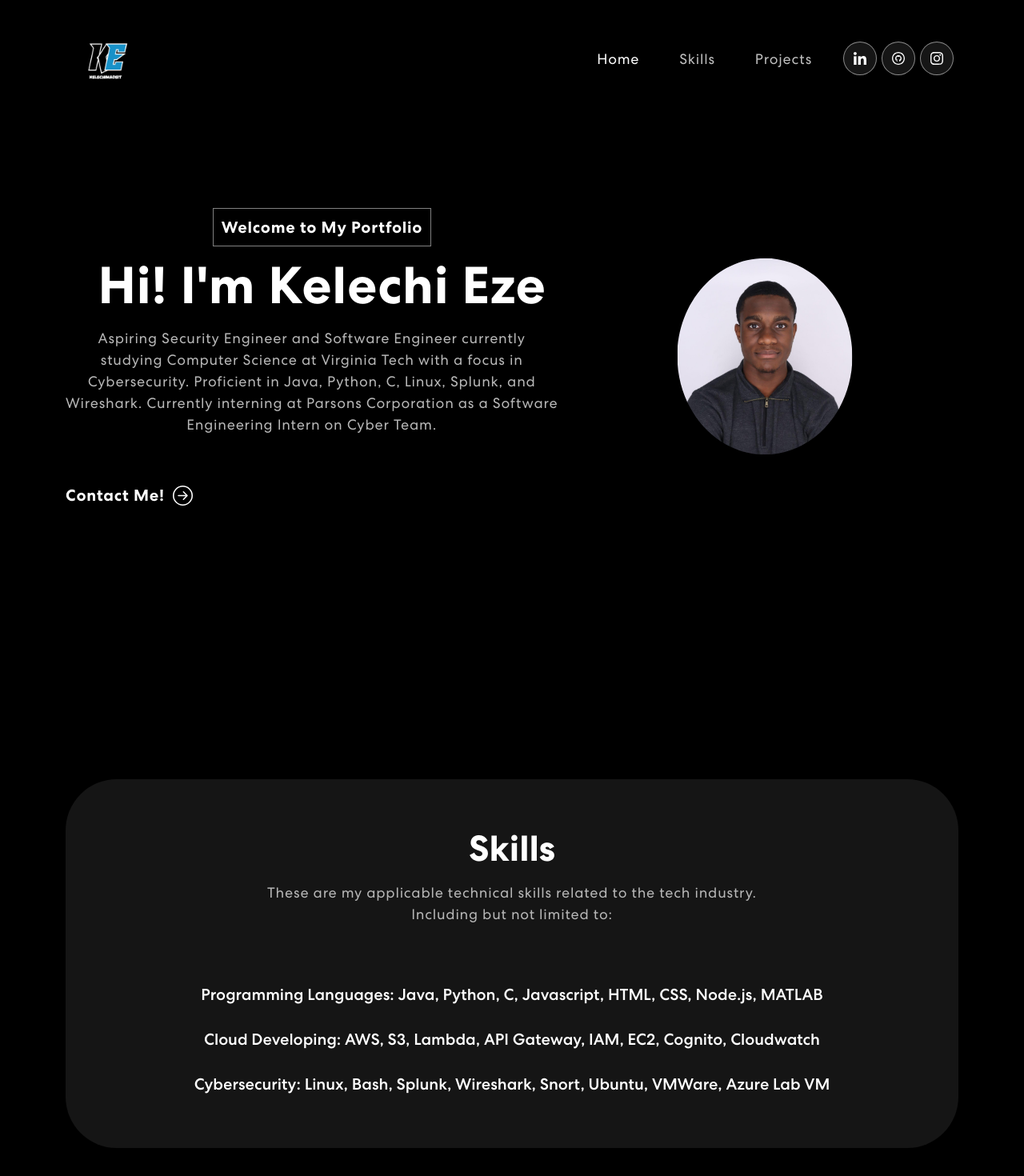
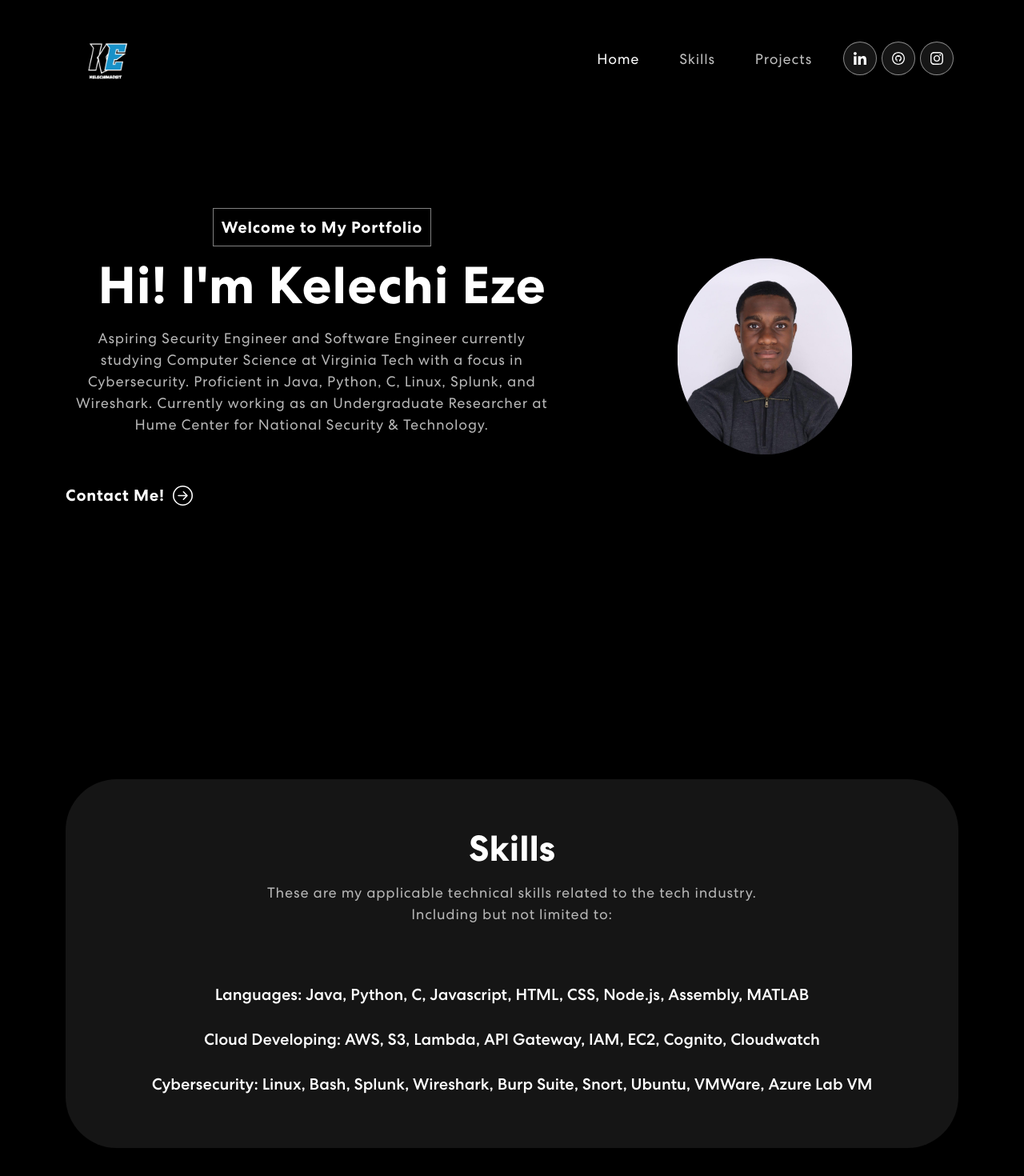
Before and after one commit to KCE14/personal-portfolio, a React (Create React App) app: page / in a window 1280 px wide. Shown: the top 1470 px of the page at 80% size. Built offline with nearby package versions, Linux system fonts and the light colour scheme.

Commit message:
Updates to website

```diff
--- a/src/components/Banner.js
+++ b/src/components/Banner.js
@@ -4,13 +4,6 @@ import { ArrowRightCircle } from "react-bootstrap-icons";
 import headerImg from "../assets/img/pfp_img.svg";
 
 export const Banner = () => {
-    const [loopNum, setLoopNum] = useState(0);
-    const [isDeleting, setIsDeleting] = useState(false);
-    const toRotate = ["Software Developer", "Web Developer", "Security Analyst"];
-    const [delta, setDelta] = useState(300 - Math.random() * 100);
-    const [index, setIndex] = useState(1);
-    const [text, setText] = useState('');
-    const period = 2000;
 
     const handleContactClick = () => {
         window.location.href = 'mailto:ezechristian26@vt.edu';
@@ -27,7 +20,7 @@ export const Banner = () => {
                     <h1>{"Hi! I'm Kelechi Eze"}</h1>
                     <p>Aspiring Security Engineer and Software Engineer currently studying Computer Science at Virginia Tech with
                       a focus in Cybersecurity. Proficient in Java, Python, C, Linux, Splunk, and Wireshark.
-                      Currently interning at Parsons Corporation as a Software Engineering Intern on Cyber Team.
+                      Currently working as an Undergraduate Researcher at Hume Center for National Security & Technology.
                     </p>
                     <button onClick= {handleContactClick}>Contact Me!<ArrowRightCircle size={25} /></button>
                 </Col>
--- a/src/components/Skills.js
+++ b/src/components/Skills.js
@@ -33,14 +33,14 @@ export const Skills = () =>
                             <p>These are my applicable technical skills related to the tech industry.<br></br>Including but not limited to:</p>
                         <div className ="item">
 
-                            <h5> Programming Languages: Java, Python, C, Javascript, HTML, CSS, Node.js, MATLAB</h5><br></br>
+                            <h5> Languages: Java, Python, C, Javascript, HTML, CSS, Node.js, Assembly, MATLAB</h5><br></br>
                         </div>
                         <div className ="item">
 
                             <h5>Cloud Developing: AWS, S3, Lambda, API Gateway, IAM, EC2, Cognito, Cloudwatch</h5><br></br>
                         </div>
                         <div className ="item">
-                            <h5>Cybersecurity: Linux, Bash, Splunk, Wireshark, Snort, Ubuntu, VMWare, Azure Lab VM</h5>
+                            <h5>Cybersecurity: Linux, Bash, Splunk, Wireshark, Burp Suite, Snort, Ubuntu, VMWare, Azure Lab VM</h5>
                         </div>
                         </div>
                     </Col>
```
